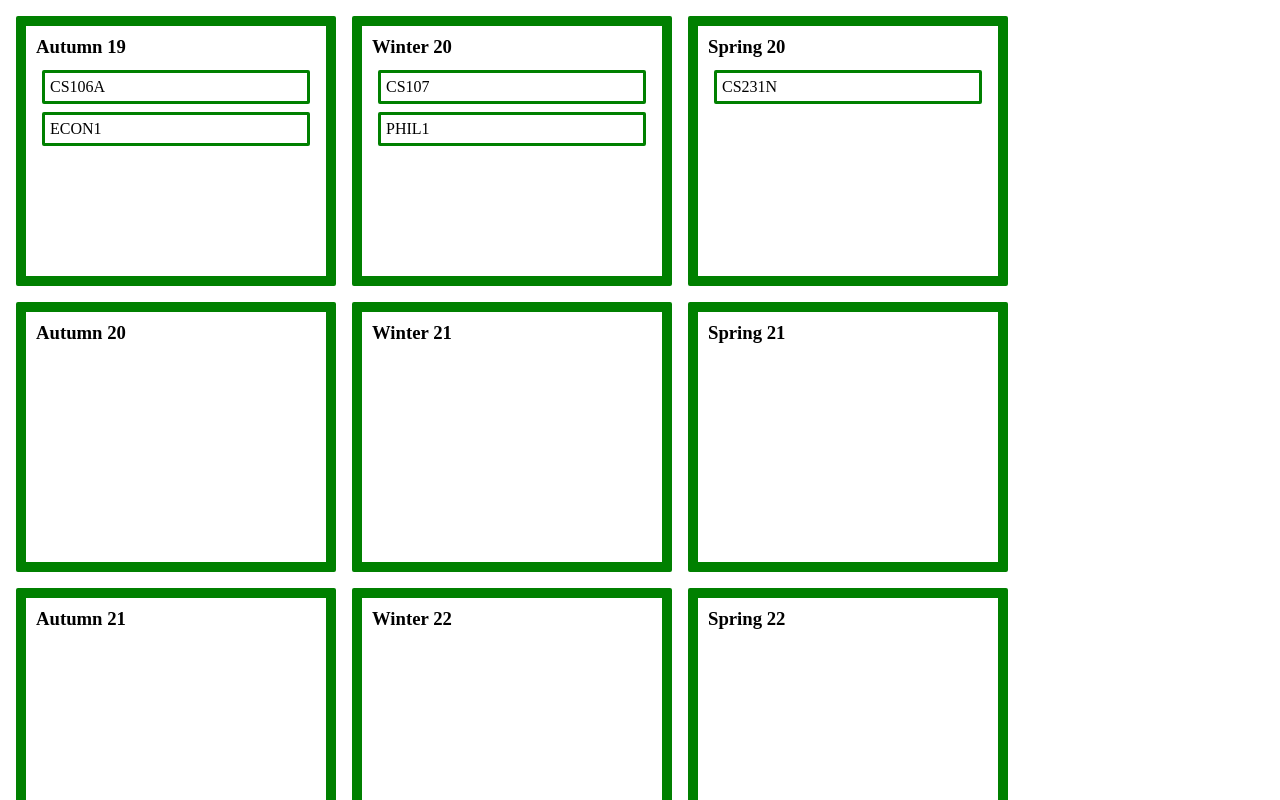
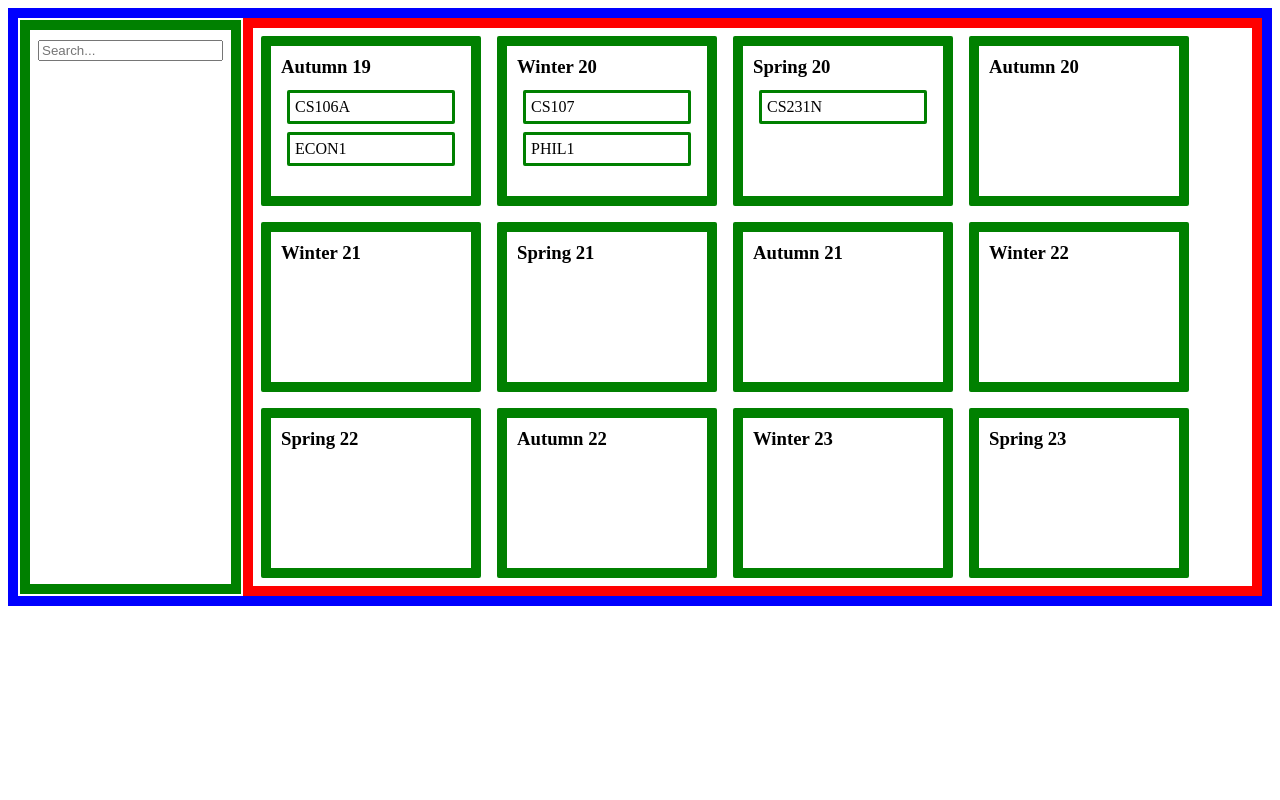
Before and after one commit to jzhao23/forma, a React (Create React App) app: page / in a window 1280 px wide. Shown: the top 800 px of the page. Built offline with nearby package versions, Linux system fonts and the light colour scheme.

Commit message:
Setting up sidebar component

```diff
--- a/src/App.js
+++ b/src/App.js
@@ -3,13 +3,22 @@ import {DragDropContext} from 'react-beautiful-dnd';
 import styled from 'styled-components';
 import dummyData from './dummyData';
 import Quarter from './Quarter';
+import Sidebar from './Sidebar'
 
 const Container = styled.div`
   display: flex;
+  flex: 4;
   flexDirection: row;
   justifyContent: space-evenly;
   flex-wrap: wrap;
+  border: 10px solid red;
 `;
+
+const SidebarContainer = styled.div`
+  display: flex;
+  border: 10px solid blue;
+`
+
 class App extends React.Component {
 
   constructor(){
@@ -84,6 +93,8 @@ class App extends React.Component {
   render() {
     return (
       <DragDropContext onDragEnd={this.onDragEnd}>
+          <SidebarContainer>
+            <Sidebar />
           <Container>
               {this.state.quarterOrder.map(quarterId => {
                 const quarter = this.state.quarters[quarterId];
@@ -92,6 +103,7 @@ class App extends React.Component {
                 return <Quarter key={quarter.id} quarter={quarter} classes={classes} />;
               })}
           </Container>
+        </SidebarContainer>
       </DragDropContext>
     );
   }
--- a/src/Quarter.js
+++ b/src/Quarter.js
@@ -7,8 +7,8 @@ const Container = styled.div`
   margin: 8px;
   border: 10px solid green;
   border-radius: 2px;
-  width: 300px;
-  height: 250px;
+  width: 200px;
+  height: 150px;
 `;
 const Title = styled.h3`
   padding: 8px;
@@ -19,7 +19,7 @@ const ClassList = styled.div`
   padding: 8px;
   padding-top: 0px;
   flex-grow: 1;
-  height: 200px;
+  height: 100px;
   overflow: auto;
 `;
 
--- /dev/null
+++ b/src/Sidebar.js
@@ -0,0 +1,23 @@
+import React from 'react';
+import {Droppable} from 'react-beautiful-dnd';
+import styled from 'styled-components';
+import Class from './Class';
+
+const Title = styled.h3`
+  padding: 8px;
+  padding-bottom: 2px;
+  margin: 2px;
+  border: 10px solid green;
+`;
+
+class Sidebar extends React.Component{
+  render() {
+    return (
+      <Title>
+      <input type="text" className="input" placeholder="Search..." />
+      </Title>
+    );
+  }
+}
+
+export default Sidebar;
```
Lines whose indentation alone changed are shown as unchanged.
